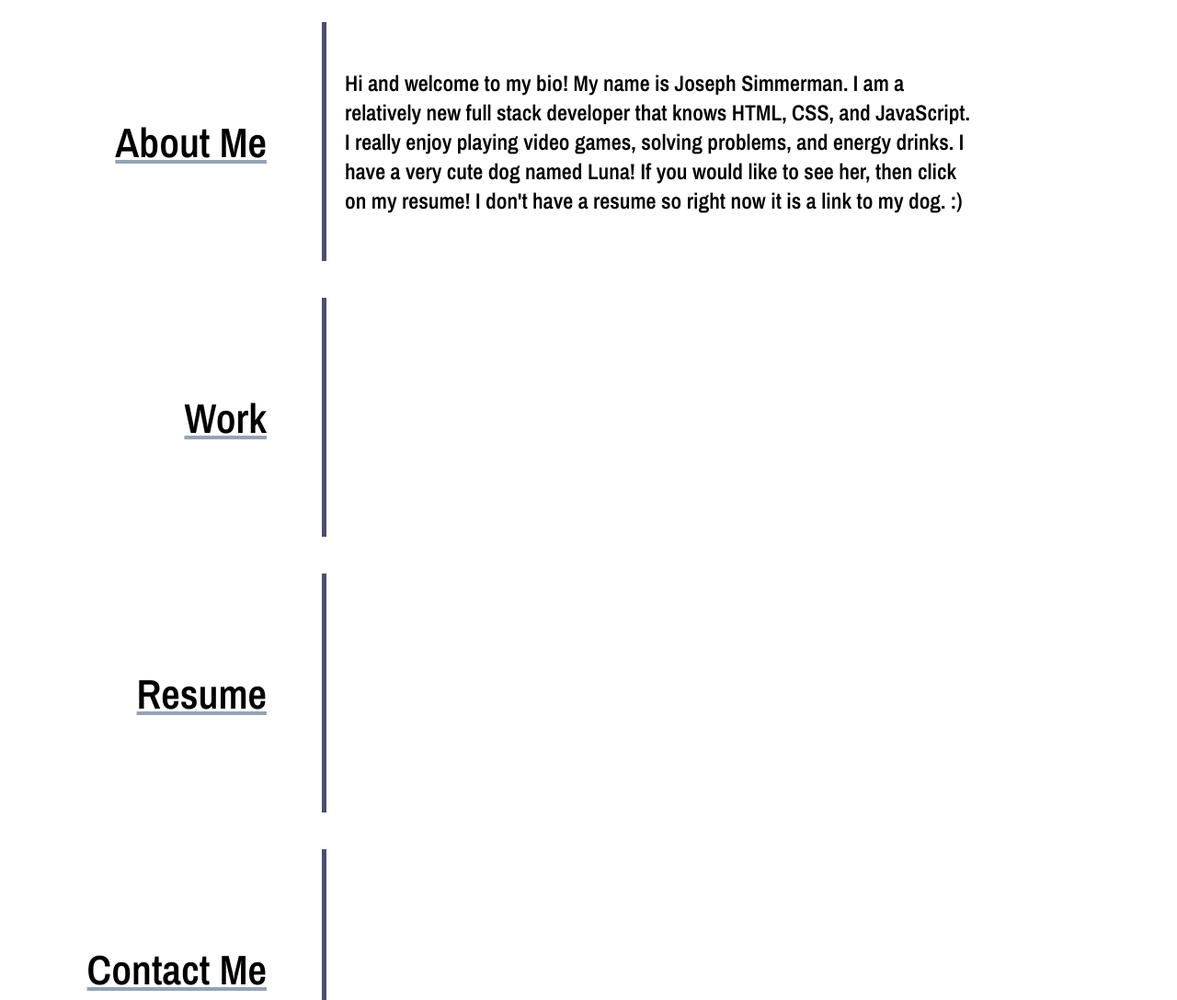
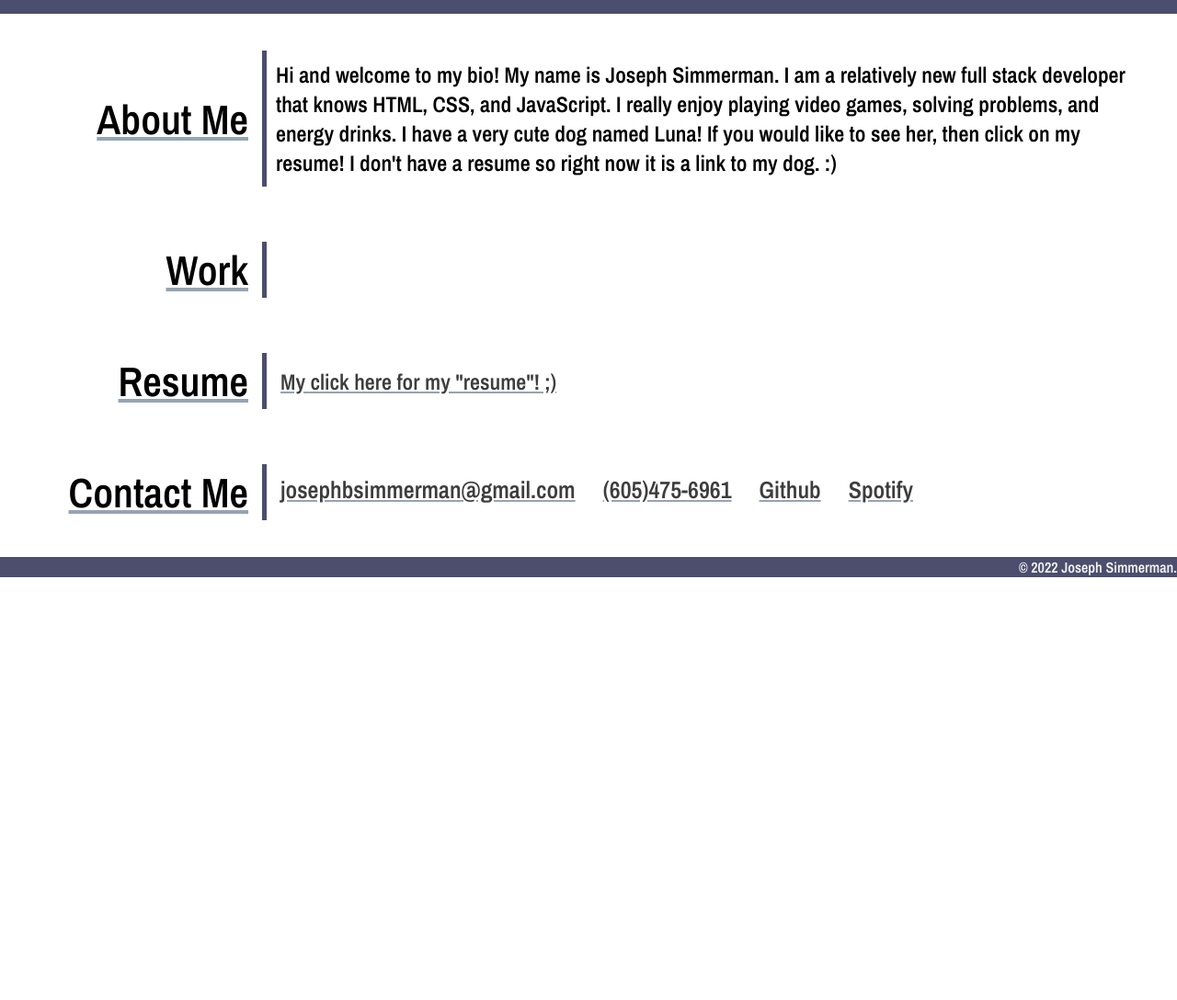
Before and after one commit to FruityOkapi/Challenge-02, a plain HTML site: page index.html in a window 1280 px wide. Shown: the part 920-2008 px from the top of the page at 92% size. After the commit the page ends 1548 px from the top, so only its background shows below. Drawn offline with nearby package versions, Linux system fonts and the light colour scheme.

Commit message:
fixed flexboxing and format issues

```diff
--- a/assets/css/style.css
+++ b/assets/css/style.css
@@ -6,7 +6,8 @@
     --grayBlue: #95a3b3;
 }
 
-
+/* I learned how to add fonts with googleapi from this site:
+    https://developers.google.com/fonts/docs/getting_started */
 * {
     font-family: 'Archivo Narrow', sans-serif;
     font-weight: 600;
@@ -24,14 +25,21 @@ body {
     justify-content: flex-start;
 }
 
+nav {
+    background-color: var(--jeanBlue);
+    color: var(--aBlack);
+}
+
 header{
     background-color: var(--jeanBlue);
     color: var(--aWhite);
 }
 
 h1 {
-    padding-top: 5px;
+    padding-top: 15px;
     padding-left: 20px;
+    color: var(--aWhite);
+    font-size: 32px;
 }
 
 h2 {
@@ -45,11 +53,12 @@ h2 {
 h3 {
     font-size: 45px;
     text-decoration: underline solid var(--grayBlue);
+    border-right: solid 5px var(--jeanBlue);
+    min-width: 250px;
 }
 
 img {
-    height: 400px;
-    width: 500px;
+
 }
 
 ul {
@@ -62,6 +71,7 @@ li {
     padding-bottom: 15px;
     margin-right: 30px;
     font-size: 20px;
+    float: right;
 }
 
 li a {
@@ -124,21 +134,10 @@ h6{
     flex: 1 0 20%;
 }
 
-/* This class is for the titles on the left side */
-.titleFlexBox{
-    display: flex;
-    flex: 1 0 0;
-    min-height: 300px;
-    justify-content: right;
-    align-items: center;
-    padding-right: 20px;
-}
-
 /* This is for the body of the main section! */
 .bodyFlexBox {
     display: flex;
-    flex: 1;
-    border-left: solid 5px var(--jeanBlue);
+    flex: 1 0 0;
     margin: 20px;
     padding: 10px 0 10px 10px;
     font-size: 24px;
@@ -150,4 +149,40 @@ h6{
     align-items: center;
 }
 
-/* This is the work buttons */
+.bodyFlexBox h3,
+h4 {
+    display: flex;
+    justify-content: right;
+    align-items: center;
+    padding-right: 15px;
+}
+
+.bodyFlexBox h4 {
+    padding-left: 15px;
+}
+
+.bodyFlexBox a {
+    text-decoration: underline solid var(--grayBlue);
+    color: var(--aBlack)
+}
+
+.workBox {
+    display: flex;
+
+}
+
+#text-right {
+    text-align: right;
+}
+
+#text-left {
+    text-align: left;
+}
+
+#size {
+    font-size: 26px;
+}
+
+#pleft {
+    padding-left: 15px;
+}
--- a/index.html
+++ b/index.html
@@ -30,41 +30,54 @@
 
     <main>
 
-        <section class="mainFlexBox">
-
-            <div id="aboutMe" class="titleFlexBox">
-                <h3>About Me</h3>
-            </div>
-
-            <div id="work" class="titleFlexBox">
-                <h3>Work</h3>
-            </div>
-
-            <div id="resume" class="titleFlexBox">
-                <h3>Resume</h3>
-            </div>
-
-            <div id="contactMe" class="titleFlexBox">
-                <h3>Contact Me</h3>
-            </div>
-        </section>
 
         <section class="mainFlexBox">
 
-            <div id="about" class="bodyFlexBox">
+            <div id="aboutMe" class="bodyFlexBox">
+                <h3>About Me</h3>
                 <p>Hi and welcome to my bio! My name is Joseph Simmerman. I am a relatively new full stack developer that knows HTML, CSS, and JavaScript. I really enjoy playing video games, solving problems, and energy drinks. I have a very cute dog named Luna! If you would like to see her, then click on my resume! I don't have a resume so right now it is a link to my dog. :)</p>
             </div>
 
-            <div id="works" class="bodyFlexBox">
+            <div id="work" class="bodyFlexBox">
+                <h3>Work</h3>
+                <div class="workBox" id="WeatherReporter">
+                    <!-- <img src="./assets/images/How-to-read-a-surf-report-thewaveshakc.com-min.jpg" alt=""> -->
+                </div>
+
+                <div class="workBox" id="InsultGen">
+
+                </div>
+
+                <div class="workBox" id="RPS">
+
+                </div>
 
             </div>
 
-            <div id="resum" class="bodyFlexBox">
-
+            <div id="resume" class="bodyFlexBox">
+                <h3>Resume</h3>
+                <h4><a href="https://cdn.discordapp.com/attachments/571905269236367362/1016487237728358420/68411255686__295E9AE9-EF40-47B9-B9A9-94262E1639EC.jpg">My click here for my "resume"! ;)</a></h4>
             </div>
 
-            <div id="contact" class="bodyFlexBox">
+            <div id="contactMe" class="bodyFlexBox">
+                <h3>Contact Me</h3>
+                <ul id="pleft">
+                    <li>
+                        <a id="size" href="https://open.spotify.com/user/infectedasylum">Spotify</a>
+                    </li>
 
+                    <li>
+                        <a id="size" href="https://github.com/FruityOkapi">Github</a>
+                    </li>
+
+                    <li>
+                        <a id="size" href="#">(605)475-6961</a>
+                    </li>
+
+                    <li>
+                        <a id="size" href="#">josephbsimmerman@gmail.com</a>
+                    </li>
+                </ul>
             </div>
 
         </section>
```
Also changed, not shown: assets/images/LED-Wall-Benefits.webp (deleted), assets/images/calculatorillustration.jpg (deleted).
